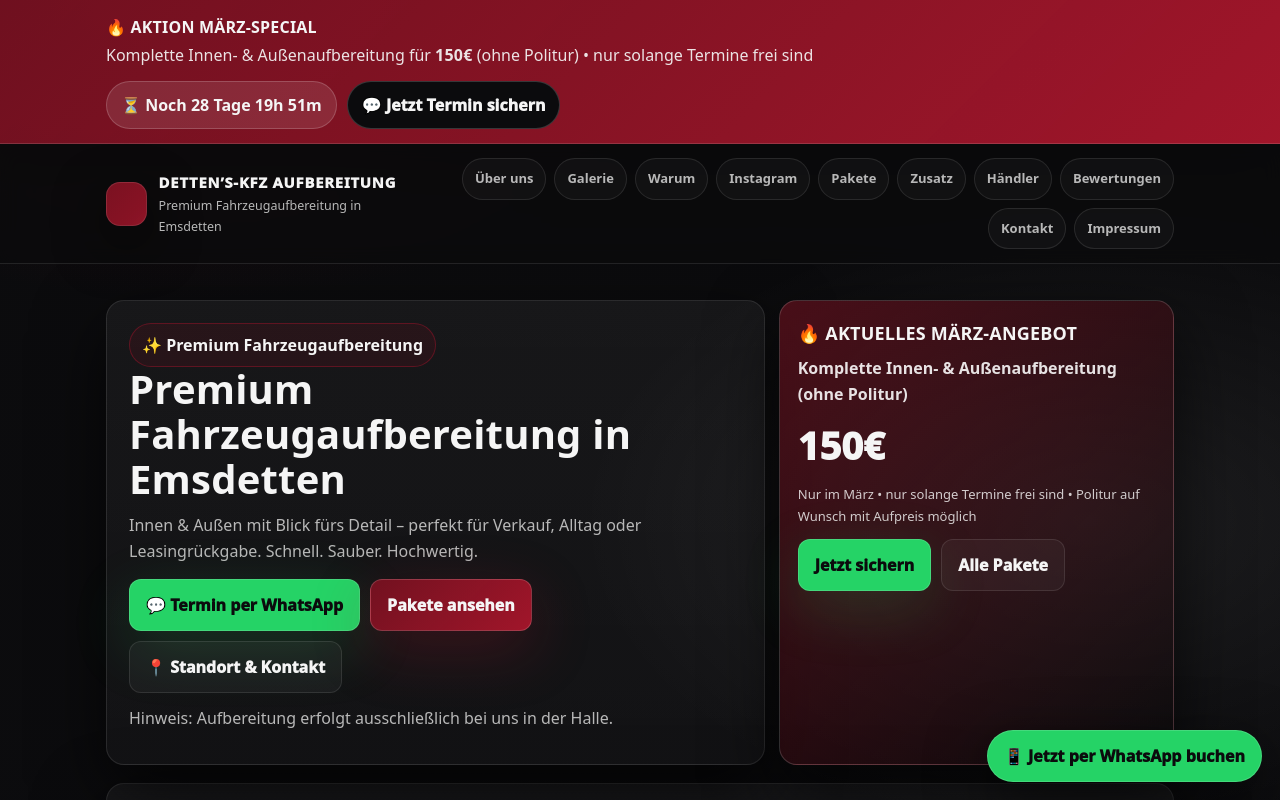
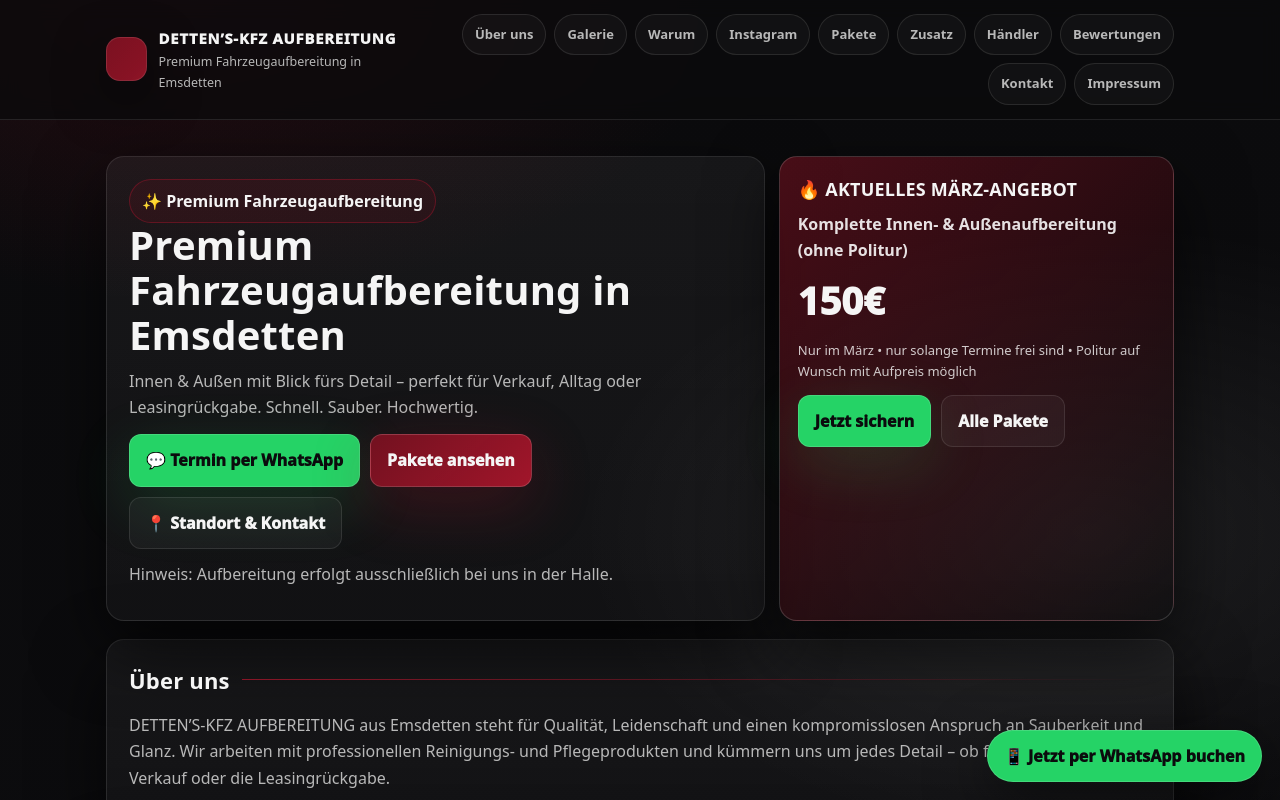
Before and after one commit to dettenskfzaufbereitung/Detten-S-Kfz-Aufbereitung-, a plain HTML site: page index.html in a window 1280 px wide. Shown: the top 800 px of the page. Drawn offline with Linux system fonts and the light colour scheme.

Commit message:
Update index.html

```diff
--- a/index.html
+++ b/index.html
@@ -404,20 +404,6 @@
 
 <body>
 
-  <!-- Dominantes Angebot ganz oben -->
-  <div class="top-offer" id="angebot">
-    <div class="top-offer-inner">
-      <div class="top-offer-left">
-        <b>🔥 AKTION MÄRZ-SPECIAL</b>
-        <span>Komplette Innen- & Außenaufbereitung für <b>150€</b> (ohne Politur) • nur solange Termine frei sind</span>
-      </div>
-      <div class="top-offer-actions">
-        <div class="offer-count" id="countdown">⏳ Lade Countdown…</div>
-        <a class="offer-cta" href="https://wa.me/4917641557370">💬 Jetzt Termin sichern</a>
-      </div>
-    </div>
-  </div>
-
   <header>
     <div class="topbar">
       <a class="brand" href="#top">
@@ -493,6 +479,7 @@
       <div class="headline"><h2>Galerie</h2></div>
       <p>Ein kleiner Einblick in unsere Arbeit:</p>
       <div class="gallery">
+        <img src="IMG_7745.jpeg" alt="Fahrzeug nach Aufbereitung" loading="lazy">
         <img src="IMG_3151.jpeg" alt="Detailaufnahme Felge" loading="lazy">
         <img src="IMG_3026.jpeg" alt="Fahrzeug Außenansicht" loading="lazy">
         <img src="IMG_1977.jpeg" alt="Innenraum Reinigung" loading="lazy">
```
